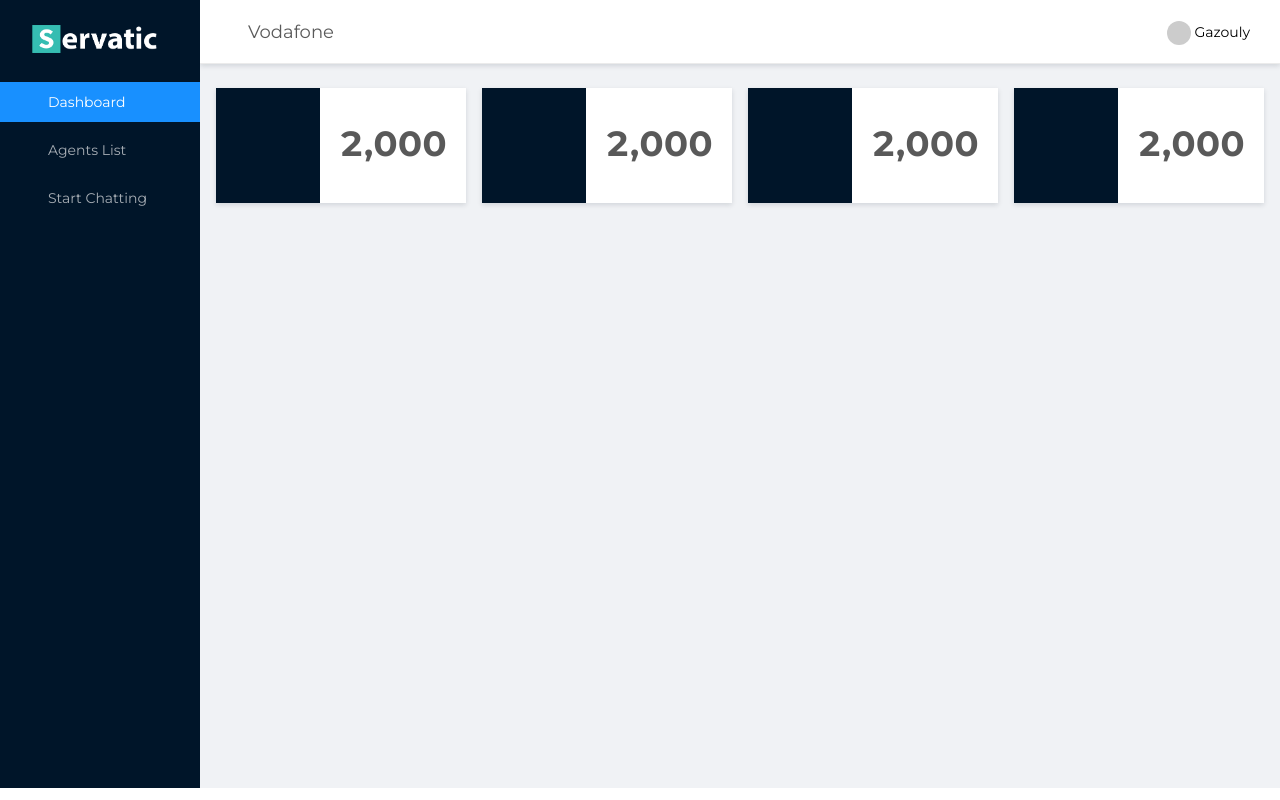
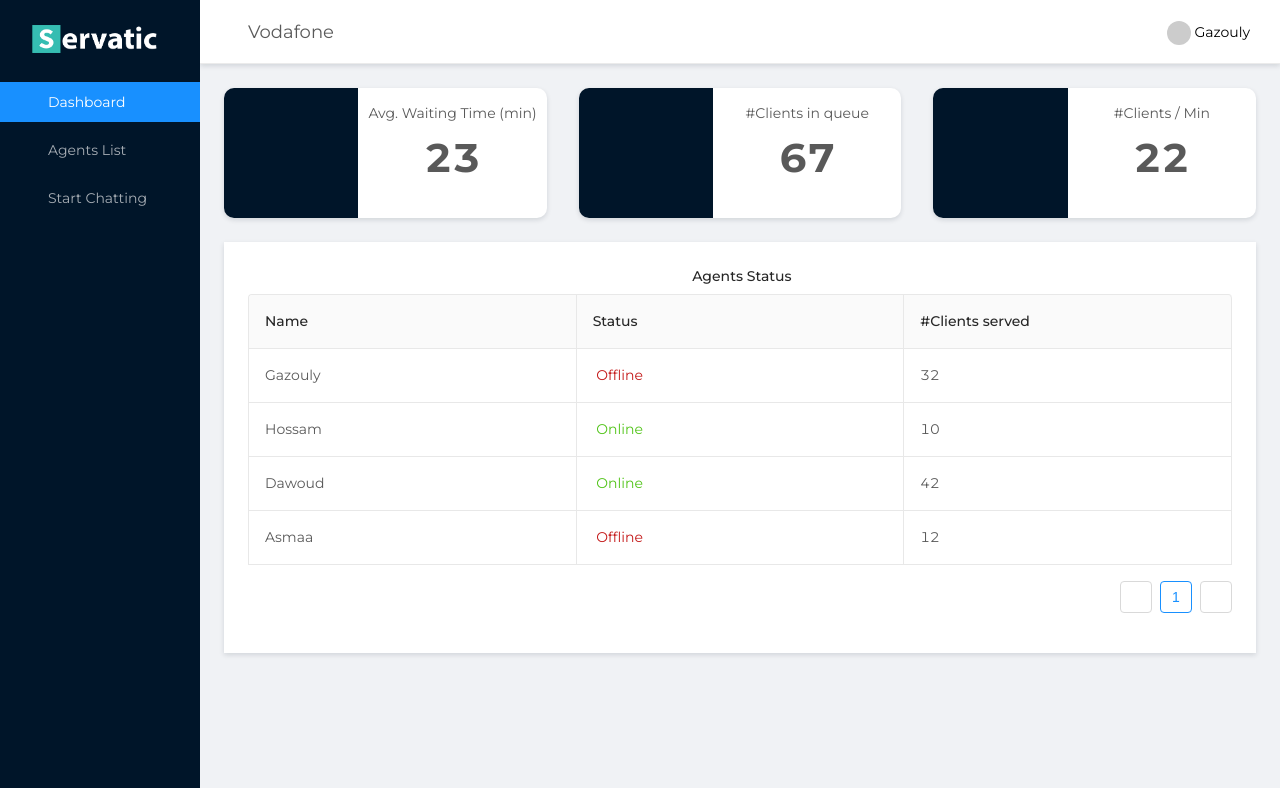
Before and after one commit to geemeows/Servatic, a Vue app: page /dashboard in a window 1280 px wide. Built offline with nearby package versions, Linux system fonts and the light colour scheme.

Commit message:
Completed dashboard view

```diff
--- /dev/null
+++ b/src/components/Moderator/AgentsStatus.vue
@@ -0,0 +1,75 @@
+<template>
+  <a-layout style="margin: 24px; padding: '24px'">
+    <a-layout-content
+      :style="{ padding: '24px', background: '#fff', boxShadow: '0 2px 5px rgba(0,21,41,.13)'}"
+    >
+      <h1 style="text-align: center">
+        <a-icon type="project" />&nbsp;Agents Status
+      </h1>
+
+      <a-table bordered :dataSource="dataSource" :columns="columns">
+        <template slot="delete" slot-scope="text, record">
+            <span :style="[record.status == 'Online'? {'color': '#52c41a'} : {'color': '#c41919'}]">
+                <a-icon v-if="record.status == 'Online'" type="check-circle" theme="twoTone" twoToneColor="#52c41a" />
+                <a-icon v-if="record.status == 'Offline'" type="close-circle" theme="twoTone" twoToneColor="#c41919" />
+                {{record.status}}
+            </span>
+        </template>
+      </a-table>
+    </a-layout-content>
+  </a-layout>
+</template>
+<script>
+export default {
+  data() {
+    return {
+      dataSource: [
+          {
+              name: 'Gazouly',
+              status: 'Offline',
+              nClients: '32'
+          },
+          {
+              name: 'Hossam',
+              status: 'Online',
+              nClients: '10'
+          },
+          {
+              name: 'Dawoud',
+              status: 'Online',
+              nClients: '42'
+          },
+          {
+              name: 'Asmaa',
+              status: 'Offline',
+              nClients: '12'
+          }
+      ],
+      columns: [
+        {
+          title: "Name",
+          dataIndex: "name",
+          width: "33.3%"
+        },
+        {
+          title: "Status",
+          width: "33.3%",
+          dataIndex: "actions",
+          scopedSlots: { customRender: "delete" }
+        },
+        {
+          title: "#Clients served",
+          width: "33.3%",
+          dataIndex: "nClients"
+        }
+      ]
+    };
+  },
+  methods: {
+    onDelete(key) {
+      const dataSource = [...this.dataSource];
+      this.dataSource = dataSource.filter(item => item.key !== key);
+    }
+  }
+};
+</script>
--- a/src/components/Moderator/AnalyticsCards.vue
+++ b/src/components/Moderator/AnalyticsCards.vue
@@ -1,10 +1,11 @@
 <template>
-  <a-layout style="margin: 24px 16px; padding: '24px',">
-    <a-row :gutter="16">
-      <a-col :span="6">
+  <a-layout style="margin: 24px; padding: '24px'">
+    <a-row :gutter="32">
+      <a-col :span="8">
         <div class="card">
           <a-layout-content
-            :style="{background: '#fff', boxShadow: '0 2px 5px rgba(0,21,41,.13)' }"
+            :style="{background: '#fff', boxShadow: '0 2px 5px rgba(0,21,41,.13)',
+            borderRadius: '10px 10px 10px 10px', height: '130px'}"
           >
             <a-row>
               <a-col :span="10">
@@ -14,67 +15,52 @@
               </a-col>
               <a-col :span="14">
                 <div class="card-info">
-                  <span>2,000</span>
+                  <span class="title">Avg. Waiting Time (min)</span>
+                  <span class="value">23</span>
                 </div>
               </a-col>
             </a-row>
           </a-layout-content>
         </div>
       </a-col>
-            <a-col :span="6">
+      <a-col :span="8">
         <div class="card">
           <a-layout-content
-            :style="{background: '#fff', boxShadow: '0 2px 5px rgba(0,21,41,.13)' }"
+            :style="{background: '#fff', boxShadow: '0 2px 5px rgba(0,21,41,.13)',
+            borderRadius: '10px 10px 10px 10px', height: '130px'}"
           >
             <a-row>
               <a-col :span="10">
                 <div class="card-icon">
-                  <a-icon type="clock-circle"/>
+                  <a-icon type="team" />
                 </div>
               </a-col>
               <a-col :span="14">
                 <div class="card-info">
-                  <span>2,000</span>
+                  <span class="title">#Clients in queue</span>
+                  <span class="value">67</span>
                 </div>
               </a-col>
             </a-row>
           </a-layout-content>
         </div>
       </a-col>
-            <a-col :span="6">
+      <a-col :span="8">
         <div class="card">
           <a-layout-content
-            :style="{background: '#fff', boxShadow: '0 2px 5px rgba(0,21,41,.13)' }"
+            :style="{background: '#fff', boxShadow: '0 2px 5px rgba(0,21,41,.13)',
+            borderRadius: '10px 10px 10px 10px', height: '130px'}"
           >
             <a-row>
               <a-col :span="10">
                 <div class="card-icon">
-                  <a-icon type="clock-circle"/>
+                  <a-icon type="user" />
                 </div>
               </a-col>
               <a-col :span="14">
                 <div class="card-info">
-                  <span>2,000</span>
-                </div>
-              </a-col>
-            </a-row>
-          </a-layout-content>
-        </div>
-      </a-col>
-            <a-col :span="6">
-        <div class="card">
-          <a-layout-content
-            :style="{background: '#fff', boxShadow: '0 2px 5px rgba(0,21,41,.13)' }"
-          >
-            <a-row>
-              <a-col :span="10">
-                <div class="card-icon">
-                  <a-icon type="clock-circle"/>
-                </div>
-              </a-col>
-              <a-col :span="14">
-                <div class="card-info">
-                  <span>2,000</span>
+                  <span class="title">#Clients / Min</span>
+                  <span class="value">22</span>
                 </div>
               </a-col>
             </a-row>
@@ -84,20 +70,39 @@
     </a-row>
   </a-layout>
 </template>
-<style>
+<style scoped>
+
+.card {
+  transition: all .3s ease-in-out;
+}
+
+.card:hover {
+  cursor: pointer;
+  transform: scale(1.05);
+
+}
 .card .card-icon {
   background-color: #001529;
   color: white;
   text-align: center;
-    padding: 20px 0;
-  font-size: 50px
+  font-size: 60px;
+  padding: 20px 0;
+  border-radius: 10px 0 0 10px;
+  height: 130px
 }
 .card-info {
   text-align: center;
-    padding: 30px 0;
 }
+
 .card-info span {
-  font-size: 35px;
+  display: block;
+}
+.card-info span.title {
+  margin-top: 15px
+}
+.card-info span.value {
+  font-size: 40px;
   font-weight: bold;
+  margin-top: 4px;
 }
 </style>
--- a/src/views/Moderator/AgentsList.vue
+++ b/src/views/Moderator/AgentsList.vue
@@ -4,7 +4,7 @@
       :style="{ margin: '24px 16px', padding: '24px', background: '#fff', boxShadow: '0 2px 5px rgba(0,21,41,.13)'}"
     >
       <h1 style="text-align: center">
-        <a-icon type="user"/> Agents List
+        <a-icon type="user"/>&nbsp;Agents List
       </h1>
       <a-button type="primary" @click="showDrawer" style=" margin-bottom: 10px; float:right">
         <a-icon type="plus"/>New account
@@ -104,46 +104,4 @@
 .ant-form-item {
   margin-bottom: 5px;
 }
-/* .editable-cell {
-  position: relative;
-}
-
-.editable-cell-input-wrapper,
-.editable-cell-text-wrapper {
-  padding-right: 24px;
-}
-
-.editable-cell-text-wrapper {
-  padding: 5px 24px 5px 5px;
-}
-
-.editable-cell-icon,
-.editable-cell-icon-check {
-  position: absolute;
-  right: 0;
-  width: 20px;
-  cursor: pointer;
-}
-
-.editable-cell-icon {
-  line-height: 18px;
-  display: none;
-}
-
-.editable-cell-icon-check {
-  line-height: 28px;
-}
-
-.editable-cell:hover .editable-cell-icon {
-  display: inline-block;
-}
-
-.editable-cell-icon:hover,
-.editable-cell-icon-check:hover {
-  color: #108ee9;
-}
-
-.editable-add-btn {
-  margin-bottom: 8px;
-} */
 </style>
--- a/src/views/Moderator/Dashboard.vue
+++ b/src/views/Moderator/Dashboard.vue
@@ -1,13 +1,16 @@
 <template>
   <a-layout-content :style="{'height': '90.47vh' }">
     <analytics-card></analytics-card>
+    <agents-status></agents-status>
   </a-layout-content>
 </template>
 <script>
 import AnalyticsCard from '../../components/Moderator/AnalyticsCards'
+import AgentsStatus from '../../components/Moderator/AgentsStatus'
 export default {
   components: {
-    AnalyticsCard
+    AnalyticsCard,
+    AgentsStatus
   }
 }
 </script>
```
